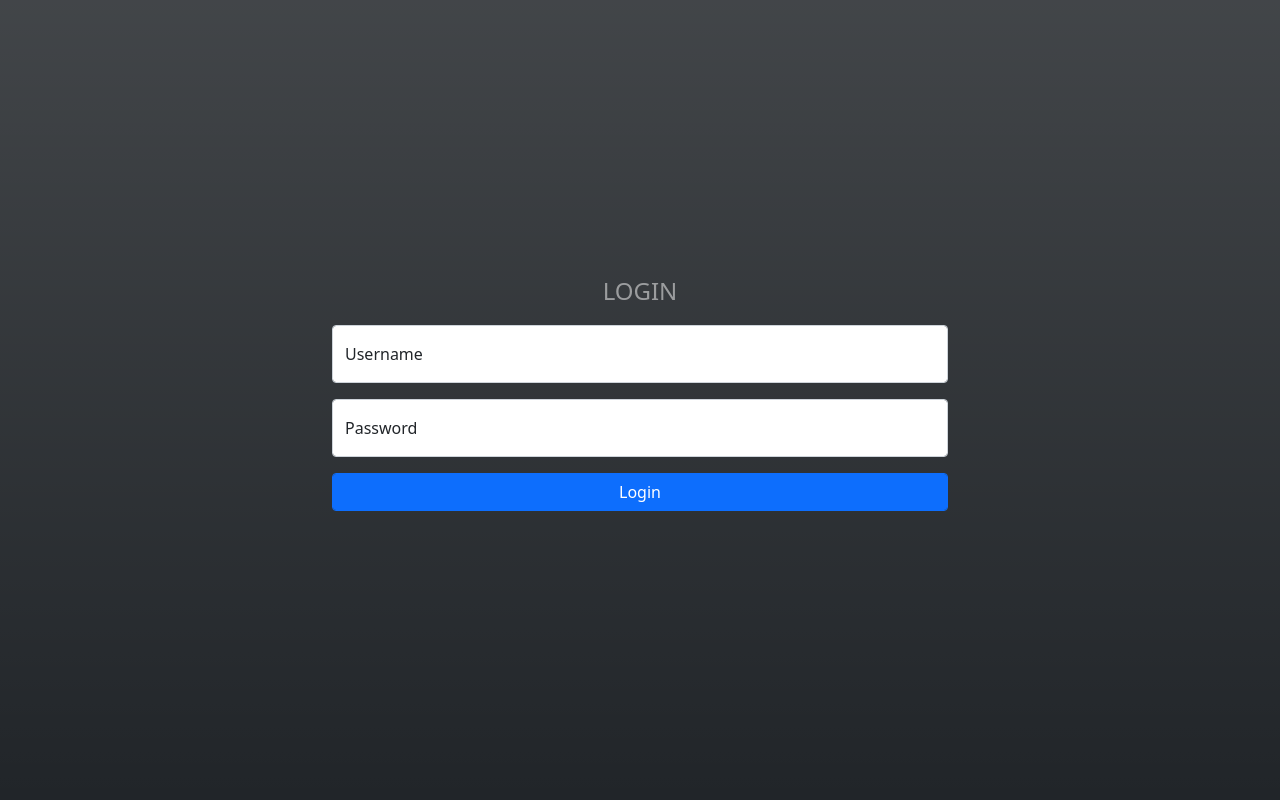
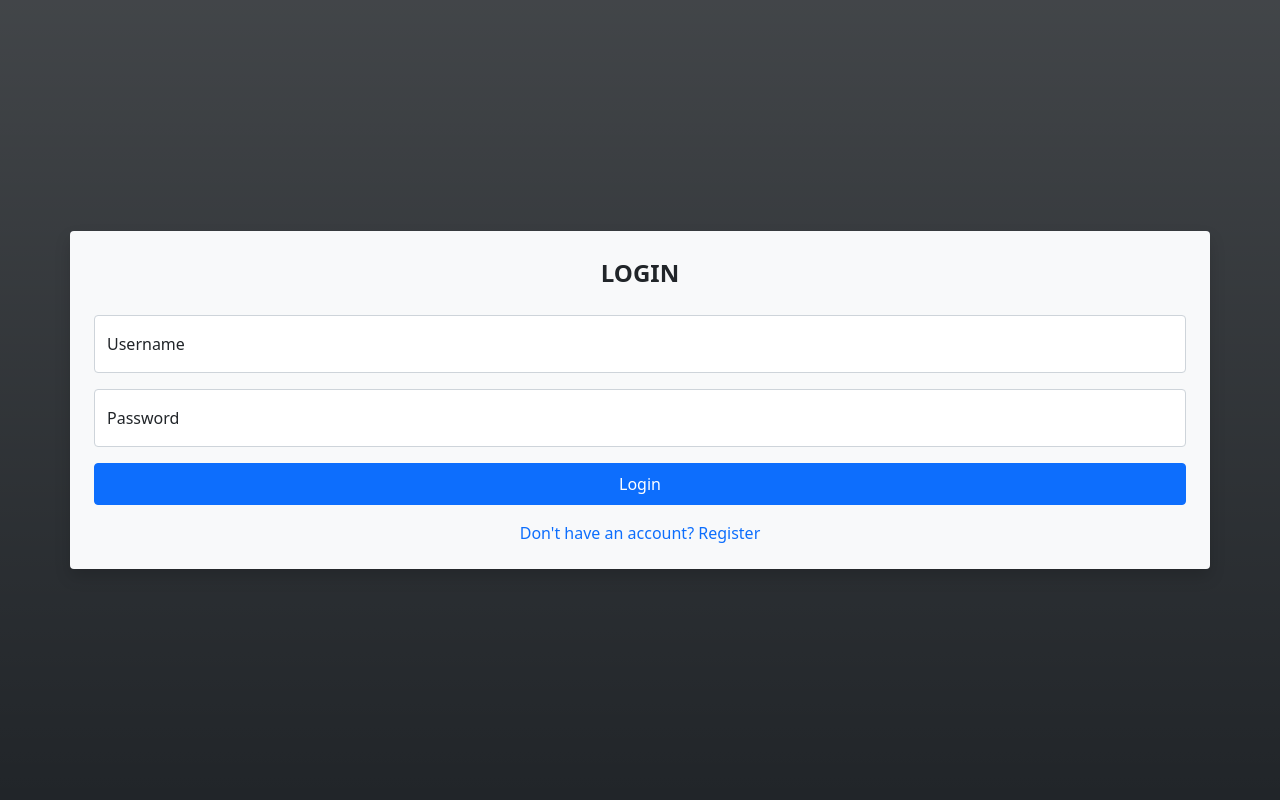
Before and after one commit to 42plat0/business-management-sys, a Flask app: page /auth/login in a window 1280 px wide. Run offline with Flask 3, Linux system fonts and the light colour scheme.

Commit message:
Update auth login style

```diff
--- a/managementsystem/blueprints/auth/templates/login.html
+++ b/managementsystem/blueprints/auth/templates/login.html
@@ -1,36 +1,55 @@
-{%extends "base.html"%}
+{% extends "base.html" %}
 
-{% block title %} Login {%endblock%}
+{% block title %} Login {% endblock %}
 
-{%block content %}
-    <main class="d-flex align-items-center vw-100 vh-100 bg-dark bg-gradient">
-        <section class="container w-50">
-            <form method="POST" action={{ url_for('auth.login') }}>
+{% block style %}
+<link rel="stylesheet" href="{{url_for('auth.static', filename='css/style.css')}}">
+{% endblock %}
 
+{% block content %}
+    <main class="d-flex align-items-center justify-content-center vh-100 bg-dark bg-gradient">
+        <section class="container w-100 w-md-50 w-lg-25 p-4 bg-light rounded shadow">
+            <form method="POST" action="{{ url_for('auth.login') }}">
                 <fieldset>
-                    {{ form. hidden_tag()}}
+                    {{ form.hidden_tag() }}
 
-                    <legend class="mb-3 text-center text-uppercase text-white-50">Login</legend>
+                    <!-- Title -->
+                    <legend class="mb-4 text-center text-uppercase fw-bold text-dark">Login</legend>
 
-                    <section class="mb-3 form-floating">
-                        {{ form.username(class="form-control")}}
-                        {{ form.username.label()}}
-                    </section>
+                    <!-- Username Field -->
+                    <div class="mb-3 form-floating">
+                        {{ form.username(class="form-control", placeholder="Username") }}
+                        {{ form.username.label(class="form-label") }}
+                    </div>
 
-                    <section class="mb-3 form-floating">
-                        {{ form.password(class="form-control")}}
-                        {{ form.password.label()}}
-                    </section>
+                    <!-- Password Field -->
+                    <div class="mb-3 form-floating">
+                        {{ form.password(class="form-control", placeholder="Password") }}
+                        {{ form.password.label(class="form-label") }}
+                    </div>
+
+                    <!-- Flash Messages -->
                     {% with messages = get_flashed_messages() %}
-                        {% for message in messages %}
-                            <div class="alert alert-danger">{{message}}</div>
-                        {% endfor %}
+                        {% if messages %}
+                            <div class="mb-3">
+                                {% for message in messages %}
+                                    <div class="alert alert-danger">{{ message }}</div>
+                                {% endfor %}
+                            </div>
+                        {% endif %}
                     {% endwith %}
-                    <section class="mb-3">
-                        {{ form.submit(class="btn btn-primary form-control")}}
-                    </section>
+
+                    <!-- Submit Button -->
+                    <div class="mb-3">
+                        {{ form.submit(class="btn btn-primary w-100 py-2") }}
+                    </div>
+
+                    <!-- Additional Links -->
+                    <div class="text-center">
+                        <a href="{{ url_for('auth.register') }}" class="text-decoration-none">Don't have an account? Register</a>
+                    </div>
                 </fieldset>
             </form>
         </section>
     </main>
-{%endblock%}
+{% endblock %}
```
